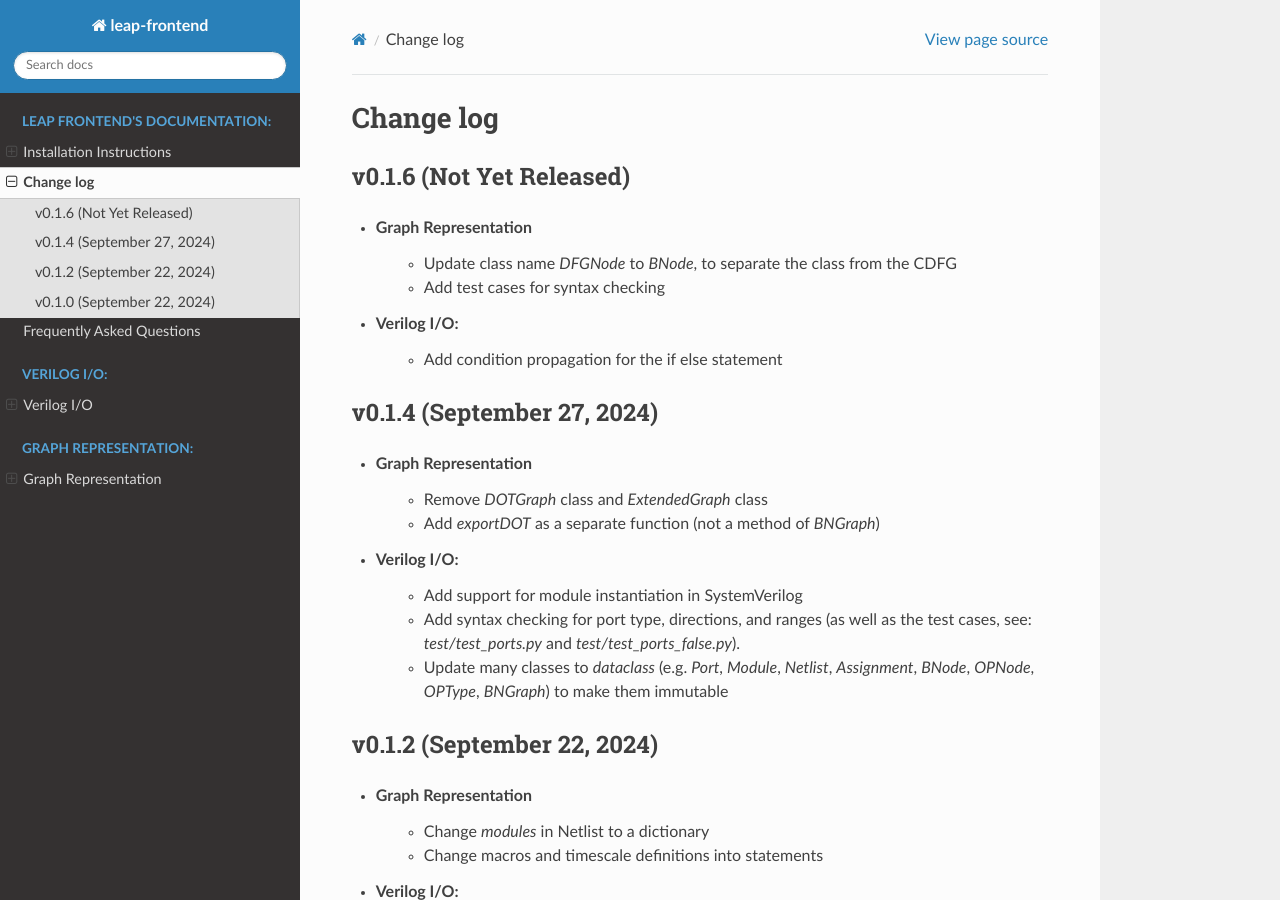
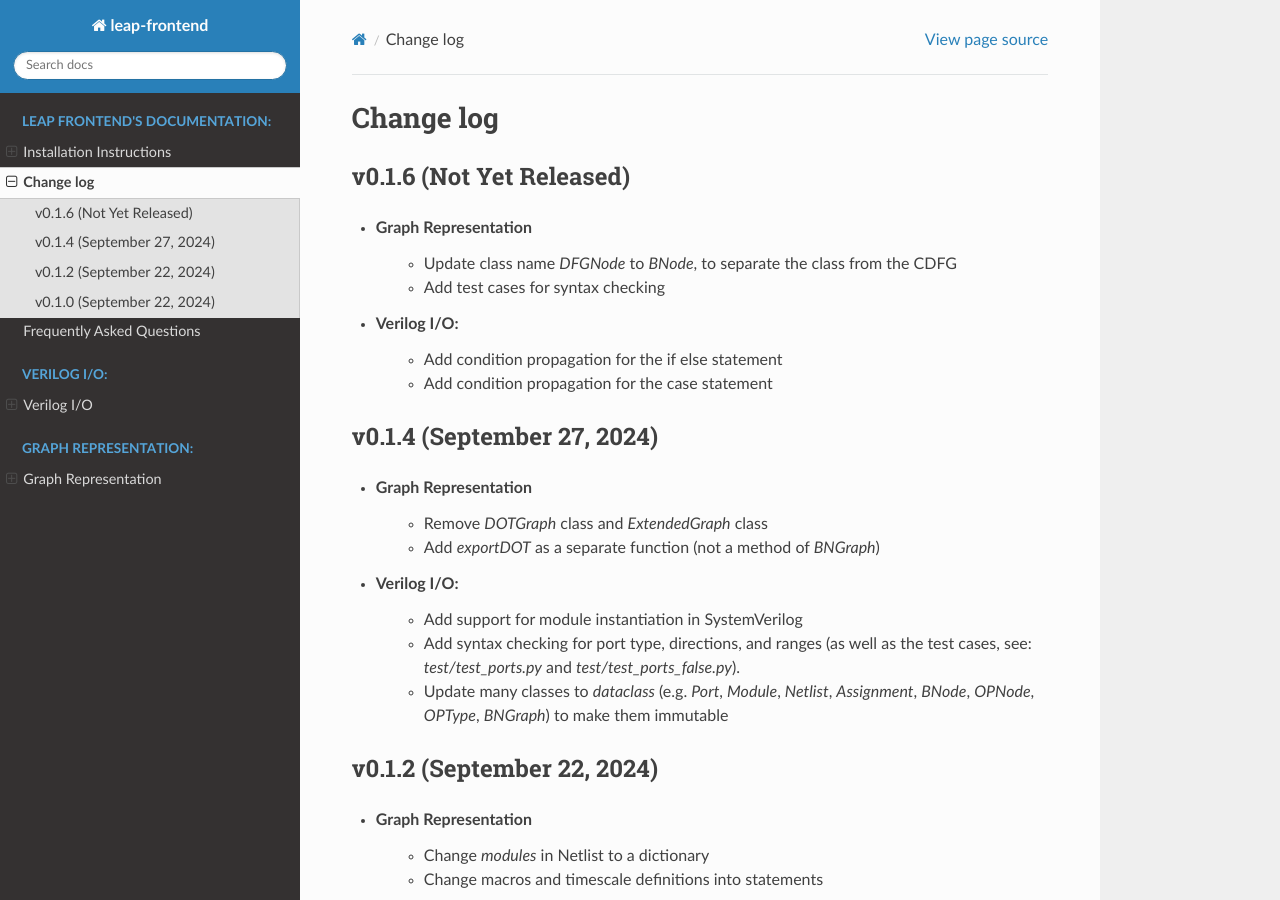
Before and after one commit to Nozidoali/leap-frontend, a Sphinx documentation site: the page built from docs/source/changelog.rst, in a window 1280 px wide and 900 px high. Built offline with Sphinx 7.4.7 and the Read the Docs theme 2.0.0, drawn with Linux system fonts in a browser that asks for light colours.

Commit message:
update: change log

```diff
--- a/docs/source/changelog.rst
+++ b/docs/source/changelog.rst
@@ -10,6 +10,7 @@ v0.1.6 (Not Yet Released)
 
 * Verilog I/O:
     - Add condition propagation for the if else statement
+    - Add condition propagation for the case statement
 
 v0.1.4 (September 27, 2024)
 ---------------------------
```
Also changed, not shown: 1 other file.
